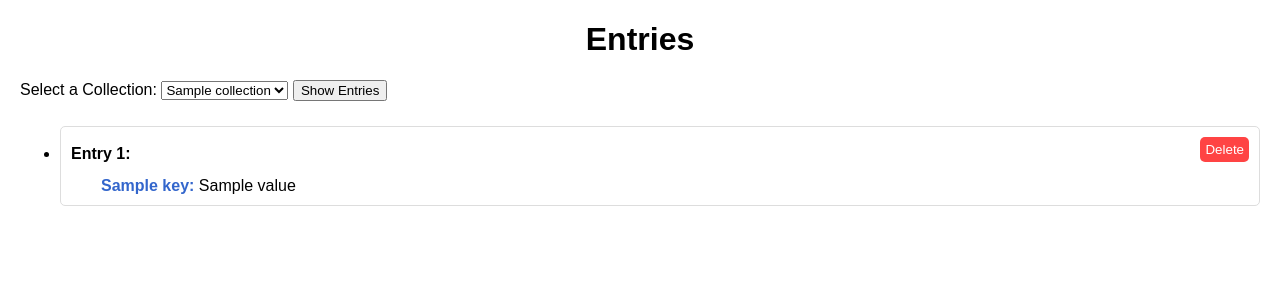
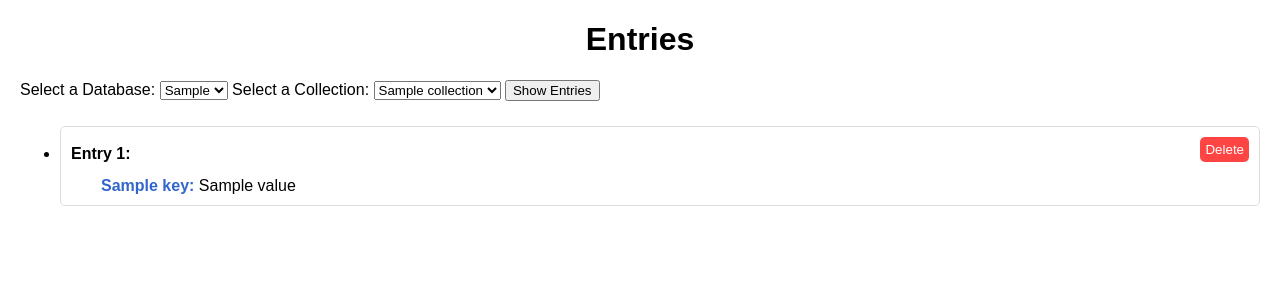
Before and after one commit to PeterPark07/IndexPage, a Flask app: template templates/entries.html in a window 1280 px wide. Shown: the top 300 px of the page. Run offline with Flask 3, Linux system fonts and the light colour scheme; the template is opened without the code that fills it: most values are stand-ins (such as "Sample title", 1, 10 or a date in 2020).

Commit message:
Update entries.html

```diff
--- a/templates/entries.html
+++ b/templates/entries.html
@@ -53,6 +53,13 @@
 <body>
     <h1>Entries</h1>
     <form method="post">
+        <label for="db_name">Select a Database:</label>
+        <select name="db_name" class="collection-dropdown">
+            {% for db in db_list %}
+                <option value="{{ db }}" {% if db == selected_db %}selected{% endif %}>{{ db }}</option>
+            {% endfor %}
+        </select>
+
         <label for="collection_name">Select a Collection:</label>
         <select name="collection_name" class="collection-dropdown">
             {% for collection in collections_list %}
```
